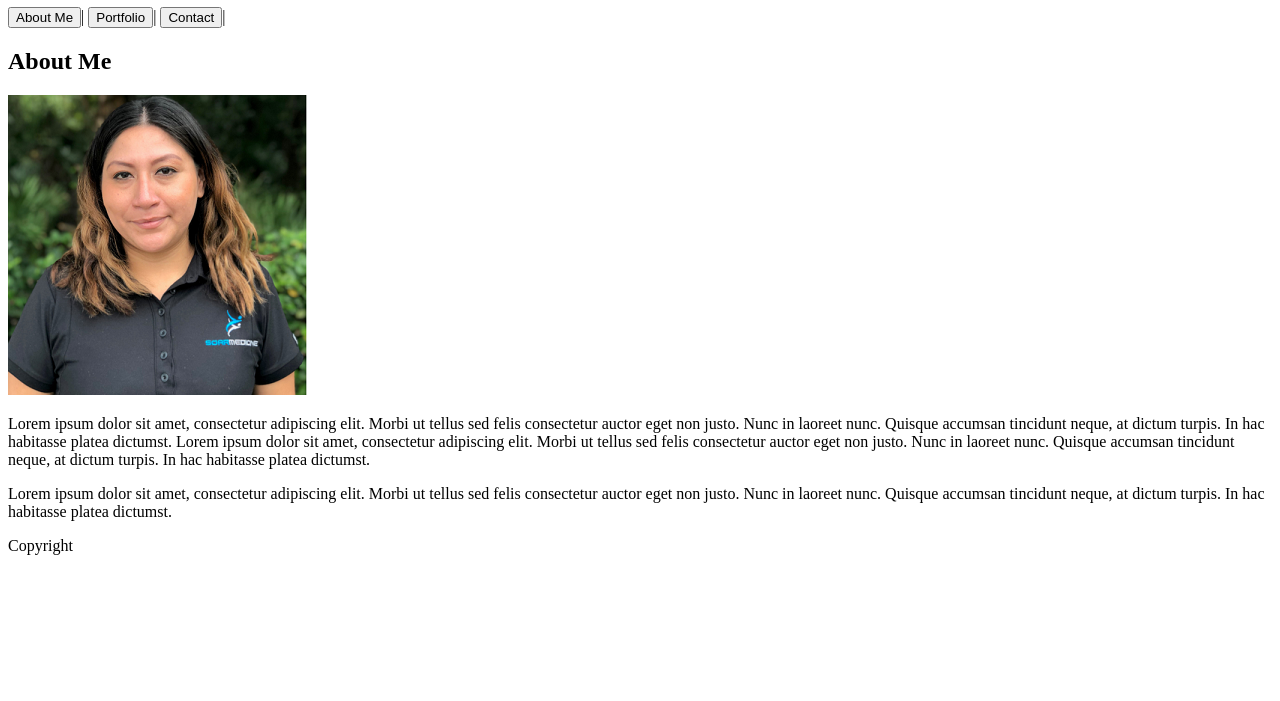
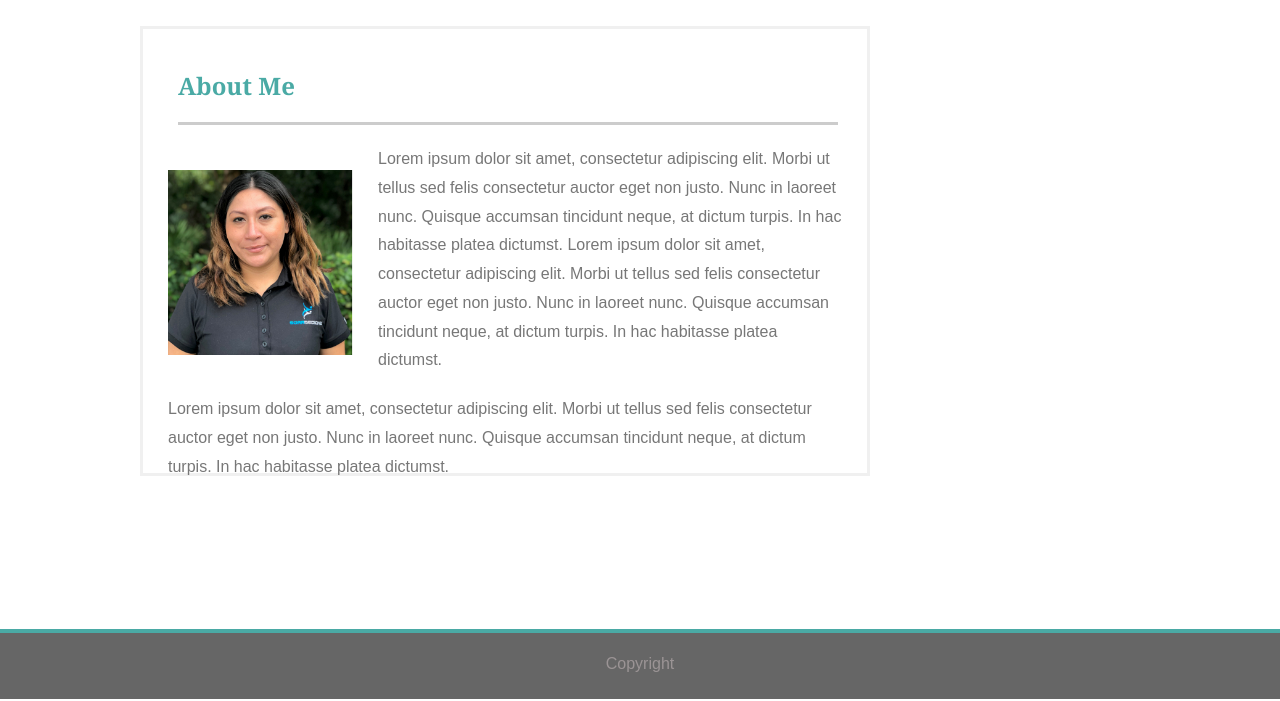
Before and after one commit to Jrubi89/Responsive_Basic_Porfolio, a plain HTML site: page Assets/index.html in a window 1280 px wide. Shown: the part 99-800 px from the top of the page. Drawn offline with Linux system fonts and the light colour scheme.

Commit message:
Fixed Errors

```diff
--- a/Assets/index.html
+++ b/Assets/index.html
@@ -4,7 +4,7 @@
         <meta charset="utf-8">
         <title>About Me Page</title>
         <meta name="viewport" content="width=device-width, initial-scale=1.0">
-        <link rel="stylesheet"  type="text/css" href="CSS/style.cssinitial-scale=1.0">">
+        <link rel="stylesheet" type="text/css" href="CSS/style.css">
 </head>
 <body>
 
```
